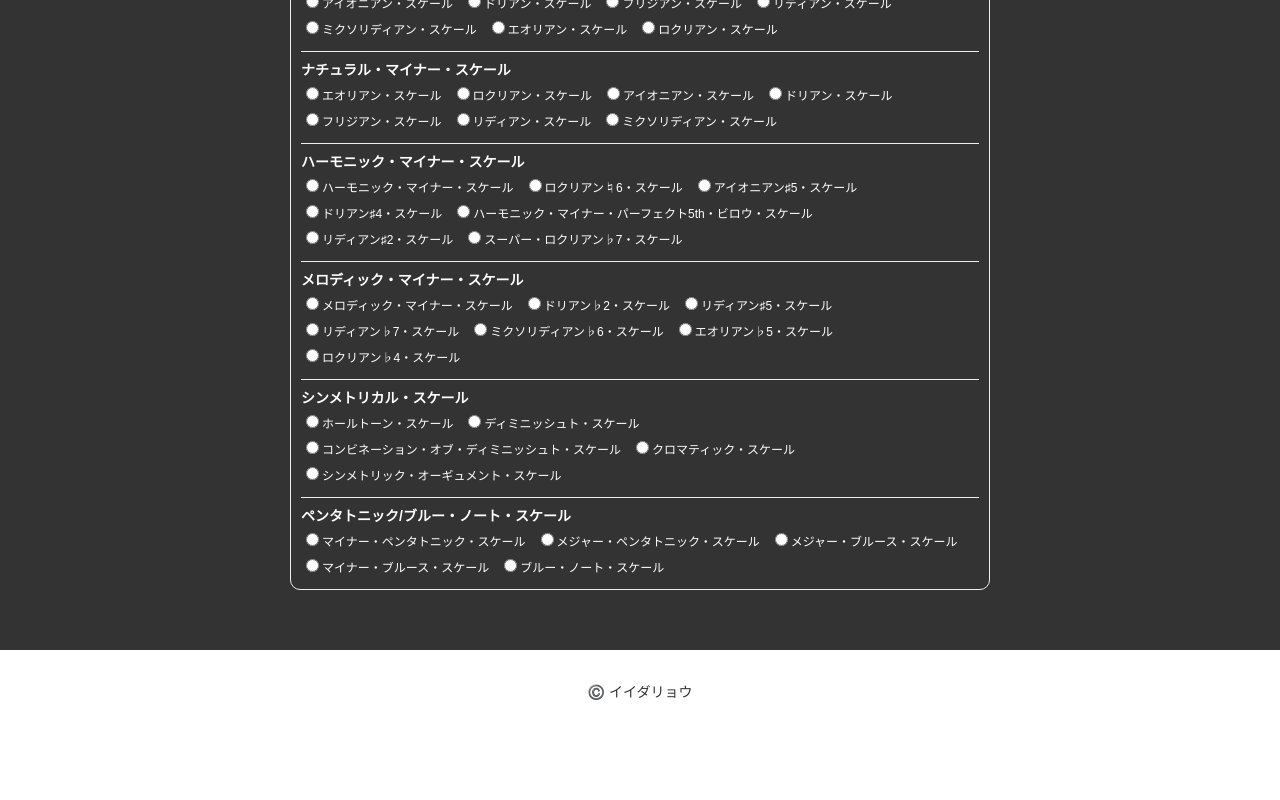
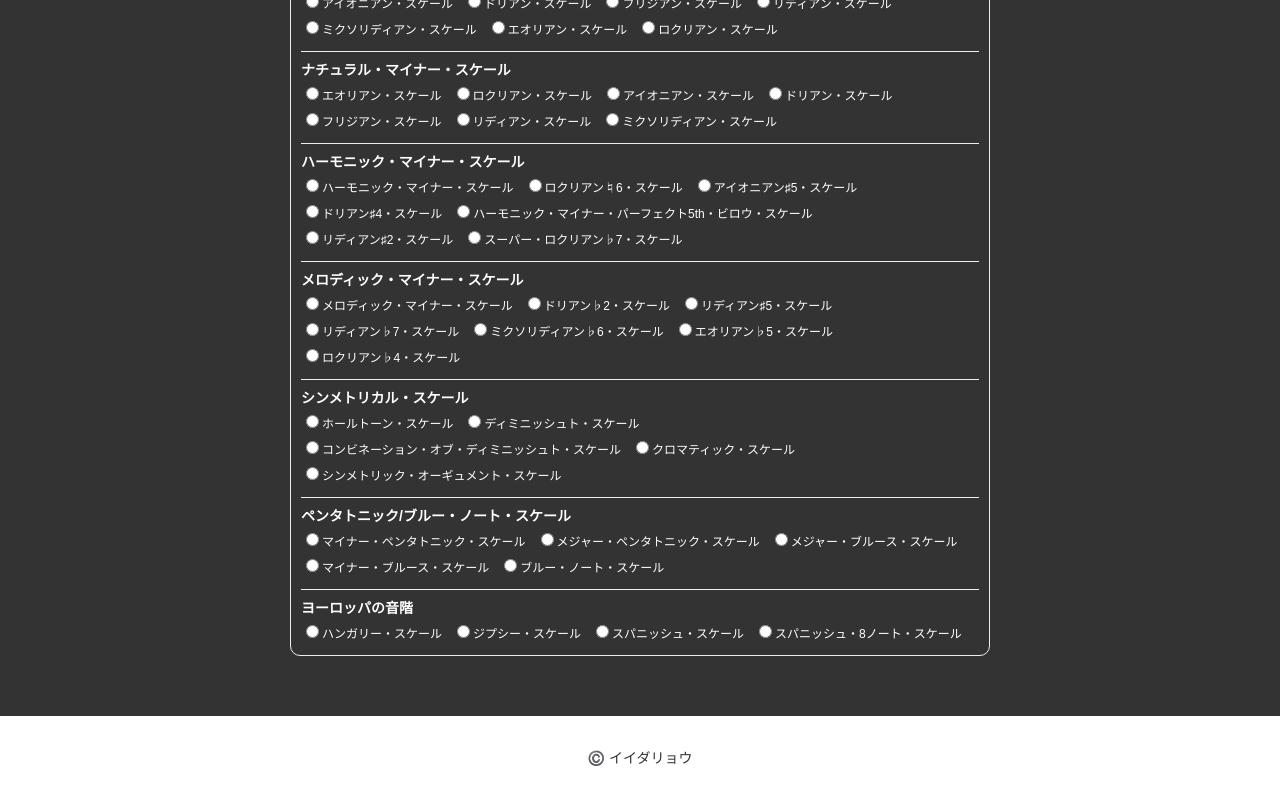
Before and after one commit to ryo-i/scale-player, a Next.js app: page / in a window 1280 px wide. Shown: the part 672-1472 px from the top of the page. Before the commit the page ends 1406 px from the top, so only its background shows below. Built offline with nearby package versions, Linux system fonts and the light colour scheme.

Commit message:
ヨーロッパの音階を追加 #3

```diff
--- a/components/Inner.tsx
+++ b/components/Inner.tsx
@@ -427,6 +427,13 @@ function Inner() {
                 defaultChecked={val.defaultChecked || null} />{val.scaleName}</label></dd>
               )}
             </dl>
+            <dl id="european_scale">
+              <dt>ヨーロッパの音階</dt>
+              {inner.scaleTypeButtons.europeanScale.map((val: scaleTypeButtons) =>
+                <dd><label key={val.scaleName}><input key={val.scaleName} type="radio" name="scale_type" value={val.scaleValue}  data-scale-name={val.scaleName} onChange={scaleTypeSelect}
+                defaultChecked={val.defaultChecked || null} />{val.scaleName}</label></dd>
+              )}
+            </dl>
           </div>
         </div>
       </CoadPlayer>
--- a/data/data.json
+++ b/data/data.json
@@ -180,6 +180,22 @@
           {
             "scaleValue": "blue_note_scale",
             "scaleKeys": [1, 3, 4, 5, 6, 7, 8, 10, 11, 12, 13]
+          },
+          {
+            "scaleValue": "hungarian_scale",
+            "scaleKeys": [1, 3, 4, 7, 8, 9, 12, 13]
+          },
+          {
+            "scaleValue": "gypsy_scale",
+            "scaleKeys": [1, 2, 5, 6, 8, 9, 12, 13]
+          },
+          {
+            "scaleValue": "spanish_scale",
+            "scaleKeys": [1, 2, 5, 6, 8, 9, 11, 13]
+          },
+          {
+            "scaleValue": "spanish_8note_scale",
+            "scaleKeys": [1, 2, 4, 5, 6, 8, 9, 11, 13]
           }
       ],
       "keyTypeButtons": [
@@ -379,7 +395,25 @@
             "scaleValue": "blue_note_scale",
             "scaleName": "ブルー・ノート・スケール"
           }
-        ]
+        ],
+         "europeanScale": [
+          {
+            "scaleValue": "hungarian_scale",
+            "scaleName": "ハンガリー・スケール"
+          },
+          {
+            "scaleValue": "gypsy_scale",
+            "scaleName": "ジプシー・スケール"
+          },
+          {
+            "scaleValue": "spanish_scale",
+            "scaleName": "スパニッシュ・スケール"
+          },
+          {
+            "scaleValue": "spanish_8note_scale",
+            "scaleName": "スパニッシュ・8ノート・スケール"
+          }
+         ]
       }
     },
     "footer": {
```
Also changed, not shown: 1 other file (tests, documents, lock files or other folders).
